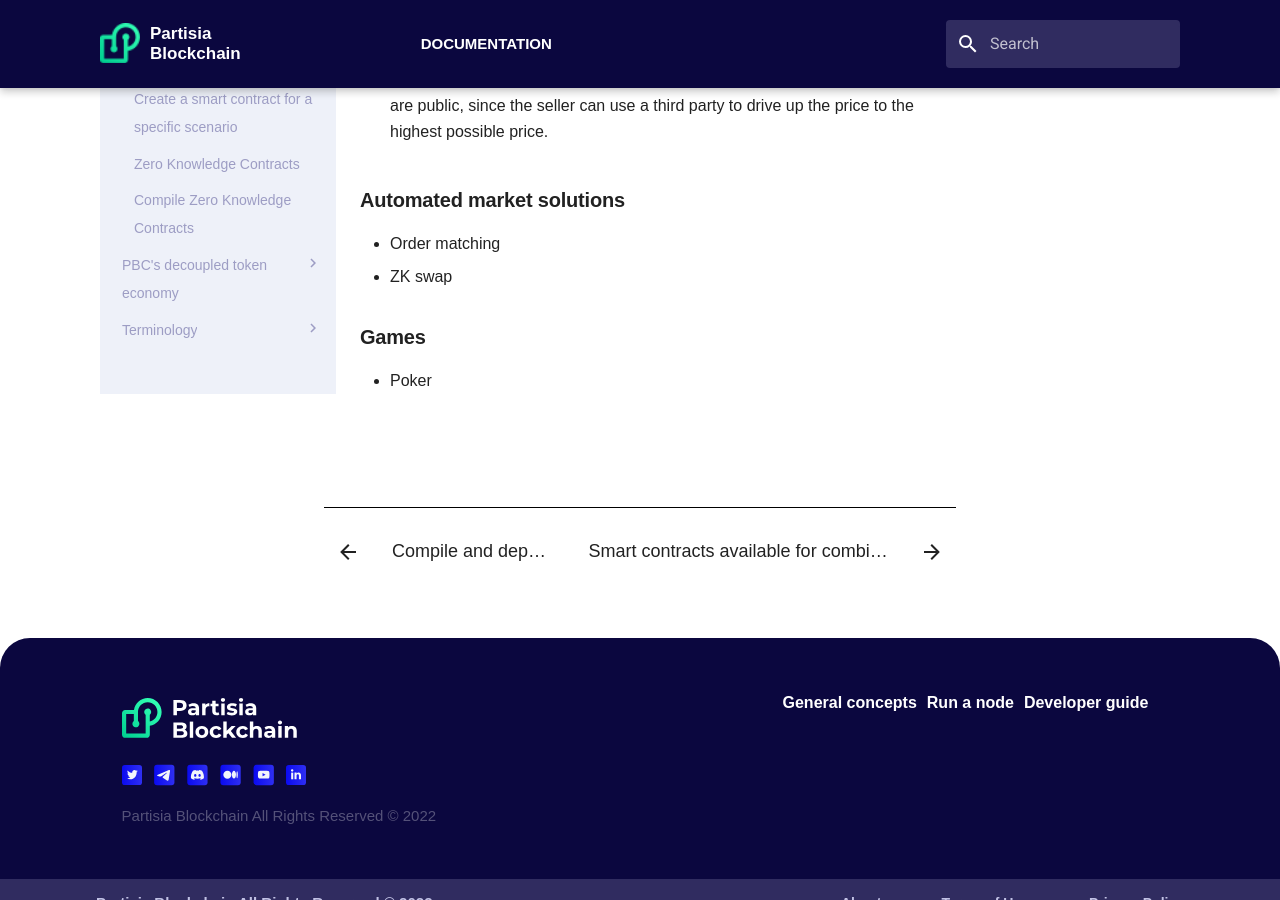
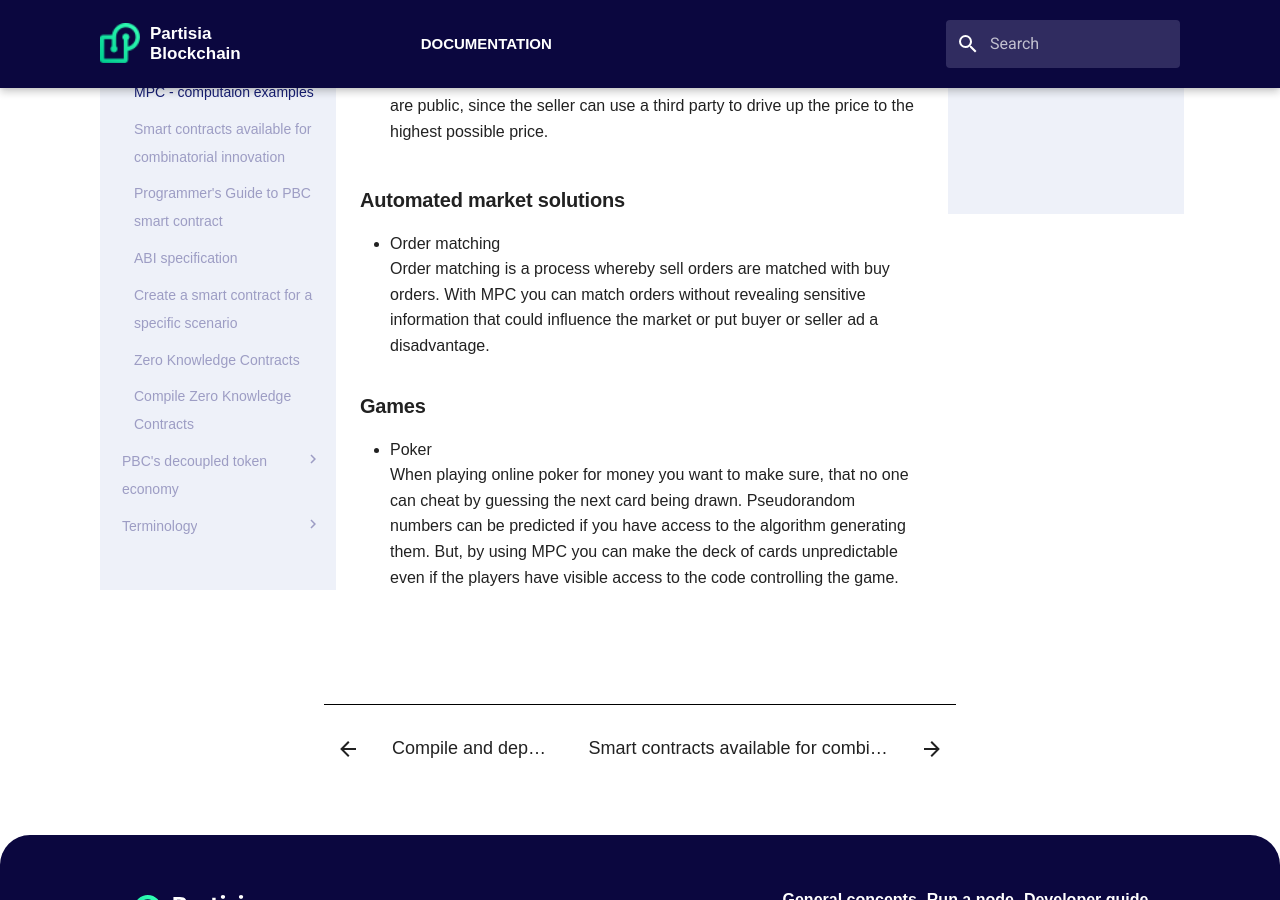
Before and after one commit to 0xSero/partisia-docs, an MkDocs documentation site: the page built from docs/computation.md, in a window 1280 px wide and 900 px high, scrolled down 1570 px. Built offline with MkDocs 1.6.1 and Material for MkDocs 9.7.7, drawn with Linux system fonts in a browser that asks for light colours; some web fonts are replaced; a script that is not in the unit is left out.

Commit message:
MPC computations examples

```diff
--- a/docs/computation.md
+++ b/docs/computation.md
@@ -37,8 +37,10 @@
 ### Automated market solutions
 
 - Order matching
-- ZK swap
+Order matching is a process whereby sell orders are matched with buy orders. With MPC you can match orders without revealing sensitive information that could influence the market or put buyer or seller ad a disadvantage.
+
 
 ### Games
 
 - Poker
+When playing online poker for money you want to make sure, that no one can cheat by guessing the next card being drawn. Pseudorandom numbers can be predicted if you have access to the algorithm generating them. But, by using MPC you can make the deck of cards unpredictable even if the players have visible access to the code controlling the game.
```
